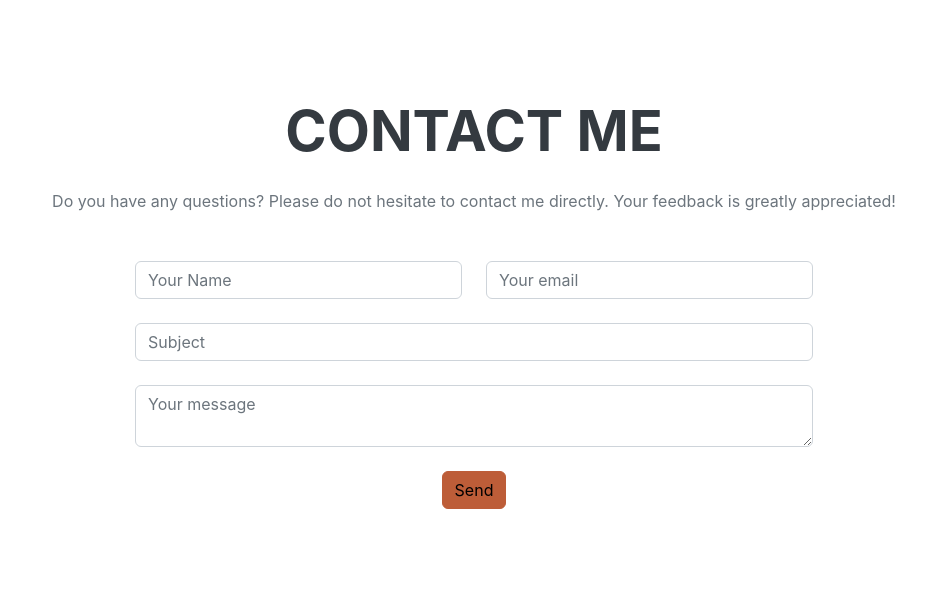
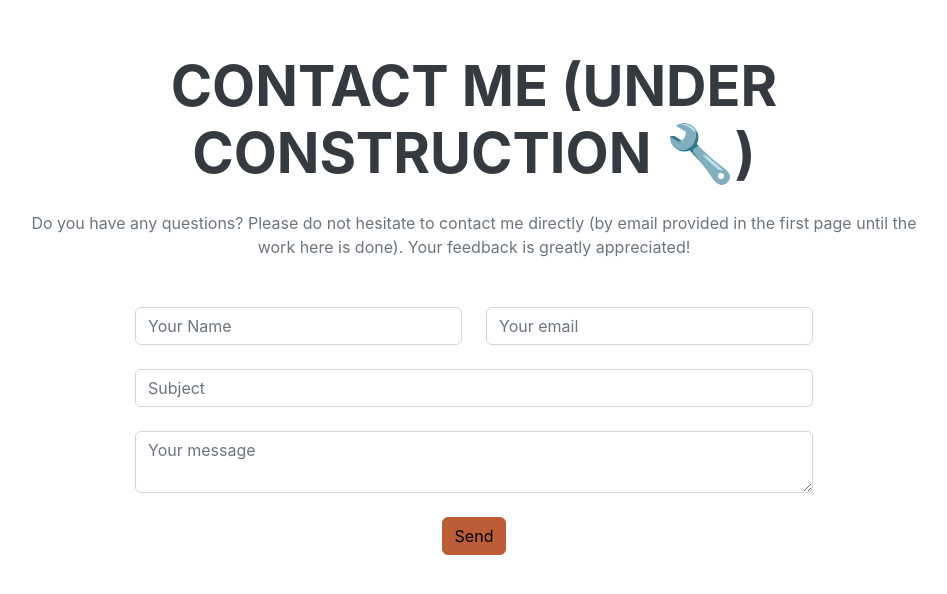
Before and after one commit to hseitaj/resume.github.io, a plain HTML site: page index.html in a window 1280 px wide. Shown: the part 6446-7040 px from the top of the page, without its empty margins (302-1249 px from the left). Drawn offline with nearby package versions, Linux system fonts and the light colour scheme; a web font is replaced by a local one.

Commit message:
Add files via upload

```diff
--- a/index.html
+++ b/index.html
@@ -339,9 +339,9 @@
                     <!-- <h2 class="mb-5">Feedback</h2> -->
 
                     <!--Section heading-->
-                    <h2 class="h1-responsive font-weight-bold text-center my-4">Contact Me</h2>
+                    <h2 class="h1-responsive font-weight-bold text-center my-4">Contact Me (Under Construction 🔧)</h2>
                     <!--Section description-->
-                    <p class="text-center w-responsive mx-auto mb-5">Do you have any questions? Please do not hesitate to contact me directly. Your feedback is greatly appreciated!</p>
+                    <p class="text-center w-responsive mx-auto mb-5">Do you have any questions? Please do not hesitate to contact me directly (by email provided in the first page until the work here is done). Your feedback is greatly appreciated!</p>
 
                     <div class="row justify-content-center">
 
@@ -401,7 +401,7 @@
 
                             </form>
 
-                            <div class="text-center text-md-cemter">
+                            <div class="social-icon text-center text-md-center ">
                                 <a class="btn btn-primary" onclick="validateForm();">Send</a>
                             </div>
                             <div class="status"></div>
```
